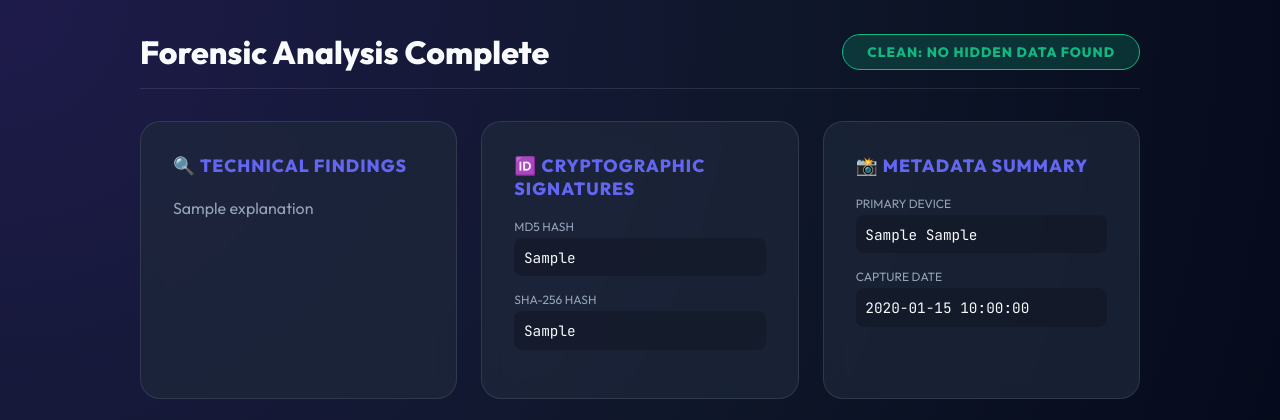
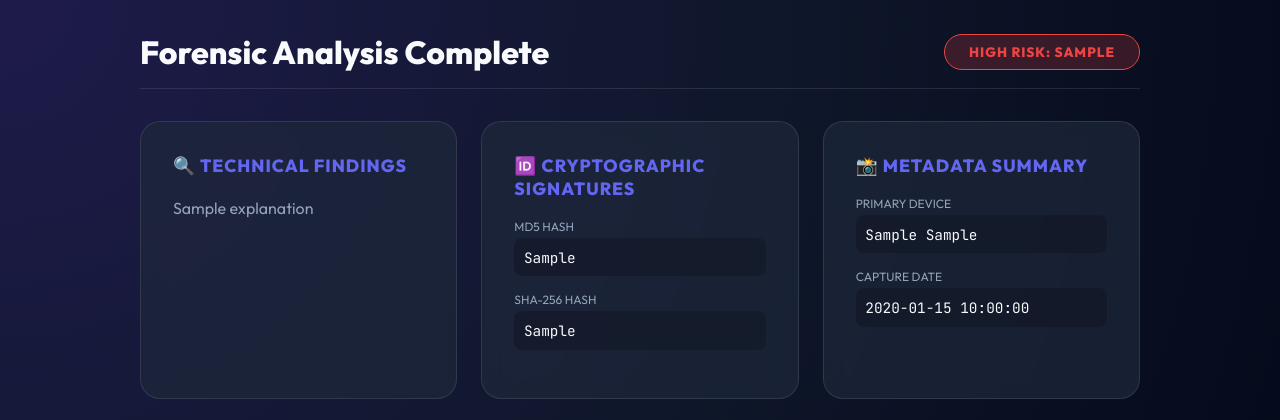
Before and after one commit to Dfkoon/Student-help.bau.koon, a Flask app: template templates/result.html in a window 1280 px wide. Shown: the top 420 px of the page. Run offline with Flask 3, Linux system fonts and the light colour scheme; the template is opened without the code that fills it: most values are stand-ins (such as "Sample title", 1, 10 or a date in 2020).

Commit message:
Unify result page status badge with AI results

```diff
--- a/templates/result.html
+++ b/templates/result.html
@@ -192,10 +192,10 @@
     <div class="container">
         <header>
             <h1>Forensic Analysis Complete</h1>
-            {% if status == "DETECTED" %}
-            <div class="status-badge badge-danger">High Risk: Hidden Data Detected</div>
+            {% if plain_overall == "Clean" %}
+            <div class="status-badge badge-safe">Clean: No Hidden Data Found</div>
             {% else %}
-            <div class="status-badge badge-safe">Clean: No Hidden Data Found</div>
+            <div class="status-badge badge-danger">High Risk: {{ plain_overall }}</div>
             {% endif %}
         </header>
 
```
